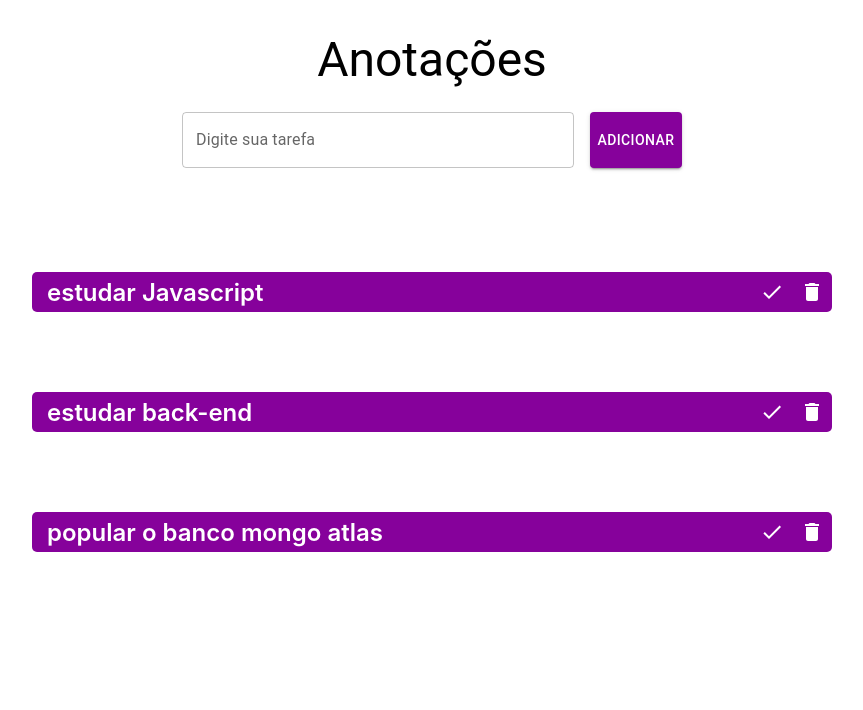
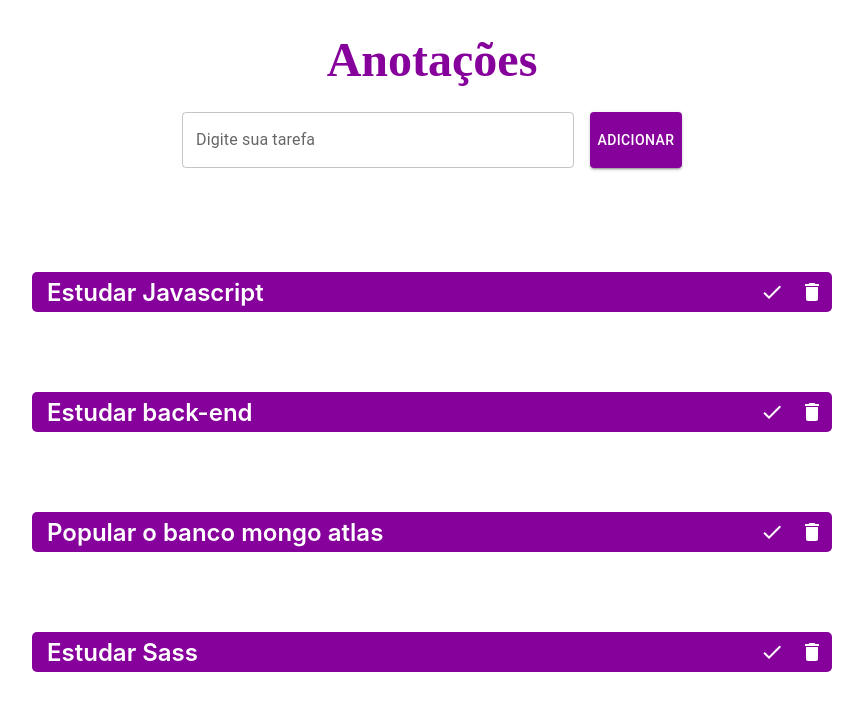
Before and after one commit to RafaelBerger/todoapp, a React (Create React App) app: page / in a window 1280 px wide. Shown: the top 710 px of the page, without its empty margins (208-1071 px from the left). Built offline with nearby package versions, Linux system fonts and the light colour scheme.

Commit message:
Adicionado id nas tasks, no json e como key no jsx

```diff
--- a/src/App.jsx
+++ b/src/App.jsx
@@ -1,11 +1,11 @@
-import { Container, Typography } from '@mui/material';
-import Box from '@mui/material/Box';
-import Button from '@mui/material/Button';
-import TextField from '@mui/material/TextField';
-import { useEffect, useState } from 'react';
-import './App.scss';
-import TaskBar from './component/taskBar/TaskBar';
-import fakeTasks from './fakeTasks.json';
+import { Container, Typography } from "@mui/material";
+import Box from "@mui/material/Box";
+import Button from "@mui/material/Button";
+import TextField from "@mui/material/TextField";
+import { useEffect, useState } from "react";
+import "./App.scss";
+import TaskBar from "./component/taskBar/TaskBar";
+import fakeTasks from "./fakeTasks.json";
 
 function App() {
   const [tasks, setTasks] = useState([]);
@@ -15,8 +15,12 @@ function App() {
   }, []);
 
   return (
-    <Container sx={{ paddingY: '2rem' }} className='display-column'>
-      <Typography component='h1' variant='h3'>
+    <Container sx={{ paddingY: "2rem" }} className='display-column'>
+      <Typography
+        component='h1'
+        variant='h3'
+        sx={{ color: "#86019b", fontWeight: "600", fontFamily: "Poppins" }}
+      >
         Anotações
       </Typography>
       <Box className='input-task-box'>
@@ -27,7 +31,7 @@ function App() {
       </Box>
       <Box>
         {tasks.map((task) => {
-          return <TaskBar taskTitle={task.title} />;
+          return <TaskBar key={task.id} taskTitle={task.title} />;
         })}
       </Box>
     </Container>
--- a/src/fakeTasks.json
+++ b/src/fakeTasks.json
@@ -1,7 +1,8 @@
 {
   "tasks": [
-    { "title": "estudar Javascript" },
-    { "title": "estudar back-end" },
-    { "title": "popular o banco mongo atlas" }
+    { "id": 1, "title": "Estudar Javascript" },
+    { "id": 2, "title": "Estudar back-end" },
+    { "id": 3, "title": "Popular o banco mongo atlas" },
+    { "id": 4, "title": "Estudar Sass " }
   ]
 }
```
Also changed, not shown: 1 other file (tests, documents, lock files or other folders).
